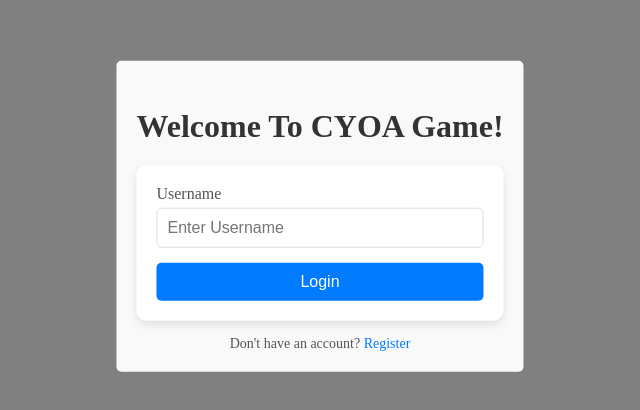
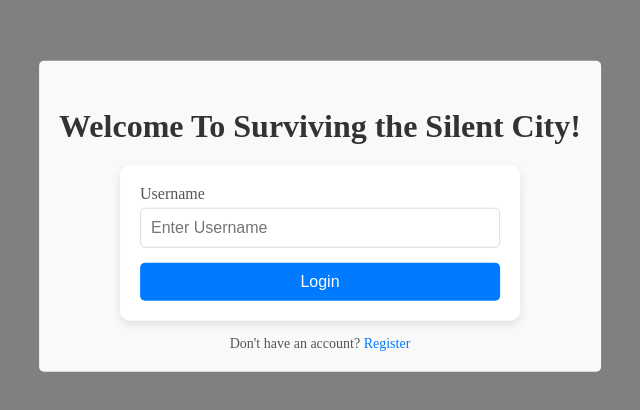
Before and after one commit to RylanMattocks/CYOA_WEBAPP, a React (Create React App) app in the folder Frontend/cyoa/: page /login in a window 1280 px wide. Shown: the part 184-594 px from the top of the page, without its empty margins (320-960 px from the left). Built offline with nearby package versions, Linux system fonts and the light colour scheme.

Commit message:
adding name of game

```diff
--- a/Frontend/cyoa/src/Components/Header.jsx
+++ b/Frontend/cyoa/src/Components/Header.jsx
@@ -78,7 +78,7 @@ const Header = () => {
 
             <div className="header">
                 <div className="header-game-name">
-                    <h1>Name of Game</h1>
+                    <h1>Surviving the Silent City</h1>
                 </div>
                 <div className="header-hamburger" onClick={toggleMenu}>
                     <span></span>
--- a/Frontend/cyoa/src/Pages/Login.jsx
+++ b/Frontend/cyoa/src/Pages/Login.jsx
@@ -28,7 +28,7 @@ const Login = () => {
 
     return (
         <div className="login-container">
-            <h2 className="login-heading">Welcome To CYOA Game!</h2>
+            <h2 className="login-heading">Welcome To Surviving the Silent City!</h2>
             <form onSubmit={handleSubmit} className="login-form">
                 <div className="form-group">
                     <label htmlFor="username" className="form-label">Username</label>
--- a/Frontend/cyoa/src/Pages/Register.jsx
+++ b/Frontend/cyoa/src/Pages/Register.jsx
@@ -39,7 +39,7 @@ const Register = () => {
 
     return (
         <div className="register-container">
-            <h2 className="register-heading">Register for CYOA Game</h2>
+            <h2 className="register-heading">Register for Surviving the Silent City</h2>
             <form onSubmit={handleSubmit} className="register-form">
                 <div className="form-group">
                     <label htmlFor="username" className="form-label">Username</label>
```
